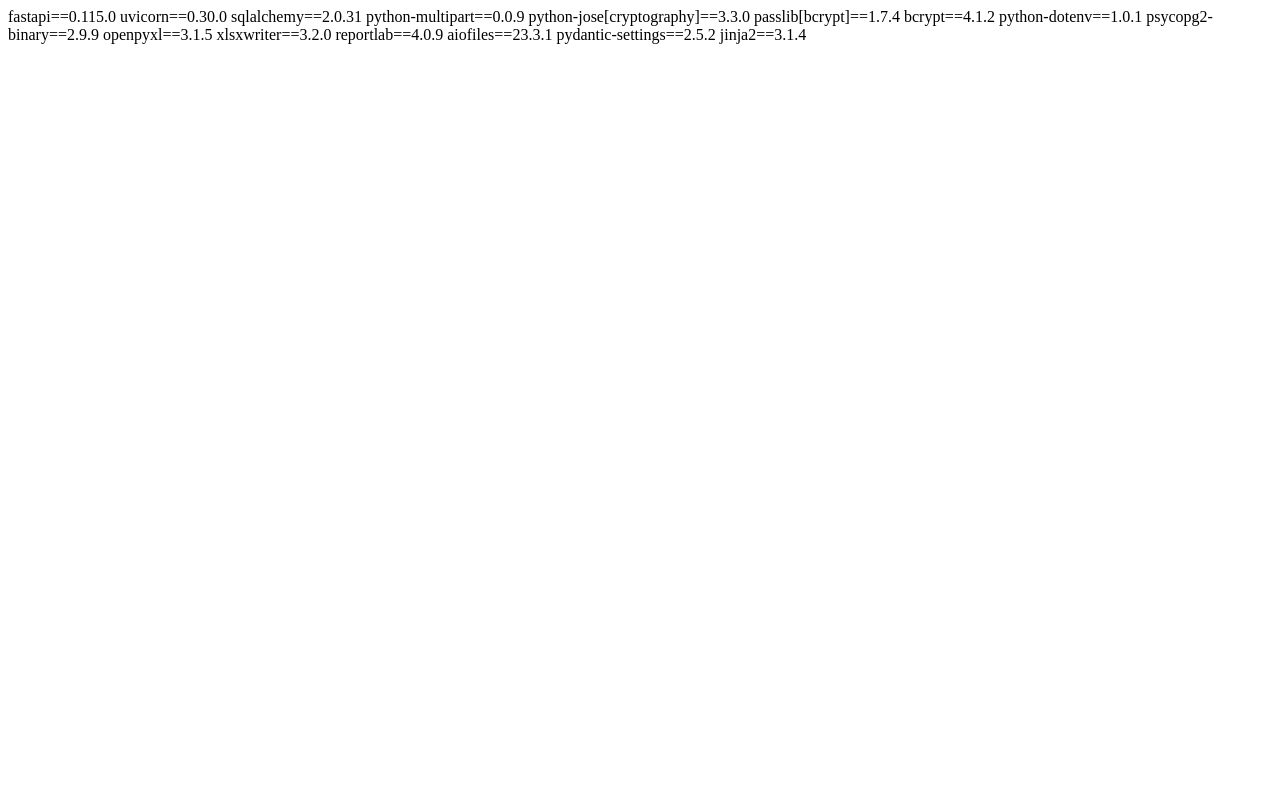
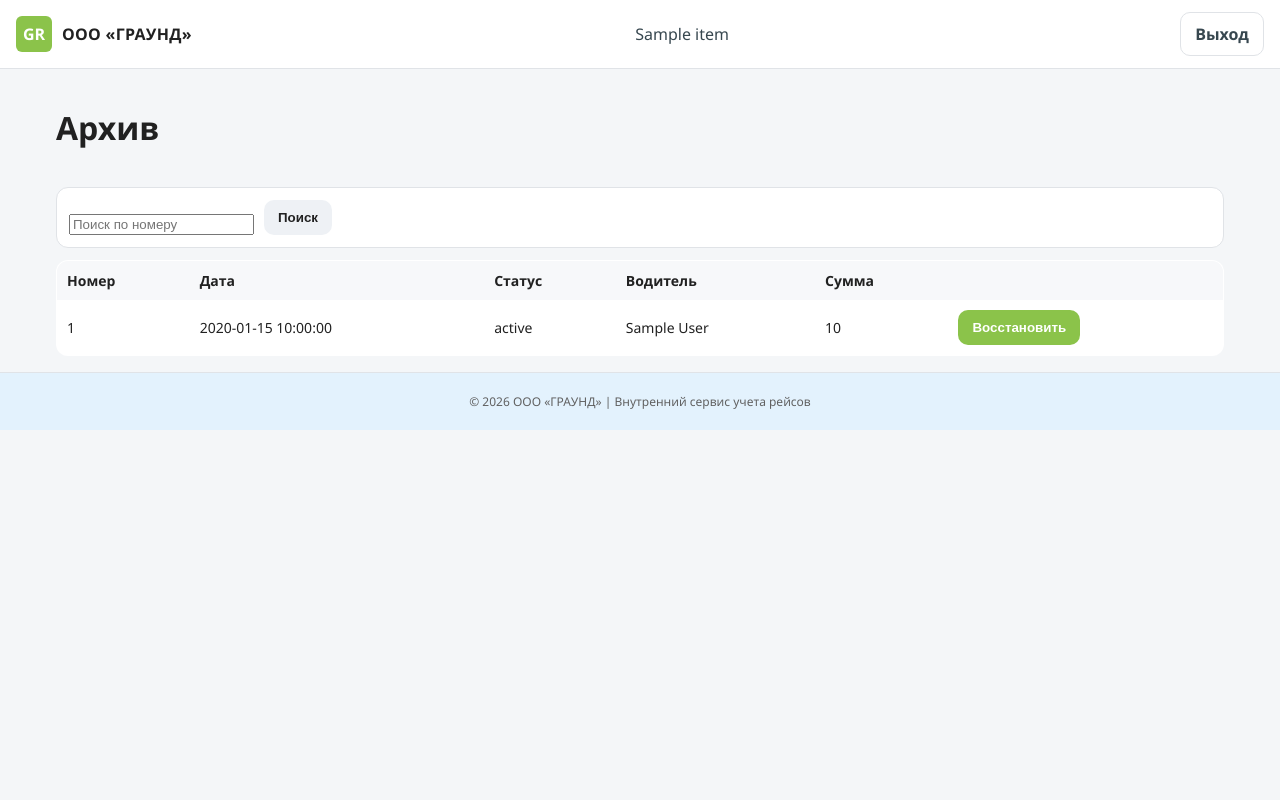
Before and after one commit to integratormart-wq/ground-reis, a Python web app: template templates/archive.html in a window 1280 px wide. Run offline with Jinja, Linux system fonts and the light colour scheme; the template is opened without the code that fills it: most values are stand-ins (such as "Sample title", 1, 10 or a date in 2020); some libraries are stand-ins or nearby versions.

Commit message:
Update archive.html

```diff
--- a/templates/archive.html
+++ b/templates/archive.html
@@ -1,15 +1,31 @@
-fastapi==0.115.0
-uvicorn==0.30.0
-sqlalchemy==2.0.31
-python-multipart==0.0.9
-python-jose[cryptography]==3.3.0
-passlib[bcrypt]==1.7.4
-bcrypt==4.1.2
-python-dotenv==1.0.1
-psycopg2-binary==2.9.9
-openpyxl==3.1.5
-xlsxwriter==3.2.0
-reportlab==4.0.9
-aiofiles==23.3.1
-pydantic-settings==2.5.2
-jinja2==3.1.4
+{% extends "base.html" %}
+{% block content %}
+<div class="page-header"><h1>Архив</h1></div>
+<div class="filters">
+  <form method="get" style="display:flex;flex-wrap:wrap;gap:10px;align-items:end">
+    <input name="q" value="{{ q or request.query_params.q or '' }}" placeholder="Поиск по номеру" />
+    <button class="btn" type="submit">Поиск</button>
+  </form>
+</div>
+<div class="table-wrap">
+  <table class="table">
+    <thead><tr><th>Номер</th><th>Дата</th><th>Статус</th><th>Водитель</th><th>Сумма</th><th></th></tr></thead>
+    <tbody>
+    {% for row in rows %}
+    <tr>
+      <td>{{ row.number }}</td>
+      <td>{{ row.planned_date }}</td>
+      <td>{{ row.status }}</td>
+      <td>{{ row.driver.full_name if row.driver else '' }}</td>
+      <td>{{ row.sum_driver or 0 }}</td>
+      <td>
+        <form method="post" action="/archive/{{ row.id }}/restore" onsubmit="return confirm('Восстановить?')">
+          <button class="btn btn-primary" type="submit">Восстановить</button>
+        </form>
+      </td>
+    </tr>
+    {% endfor %}
+    </tbody>
+  </table>
+</div>
+{% endblock %}
```
